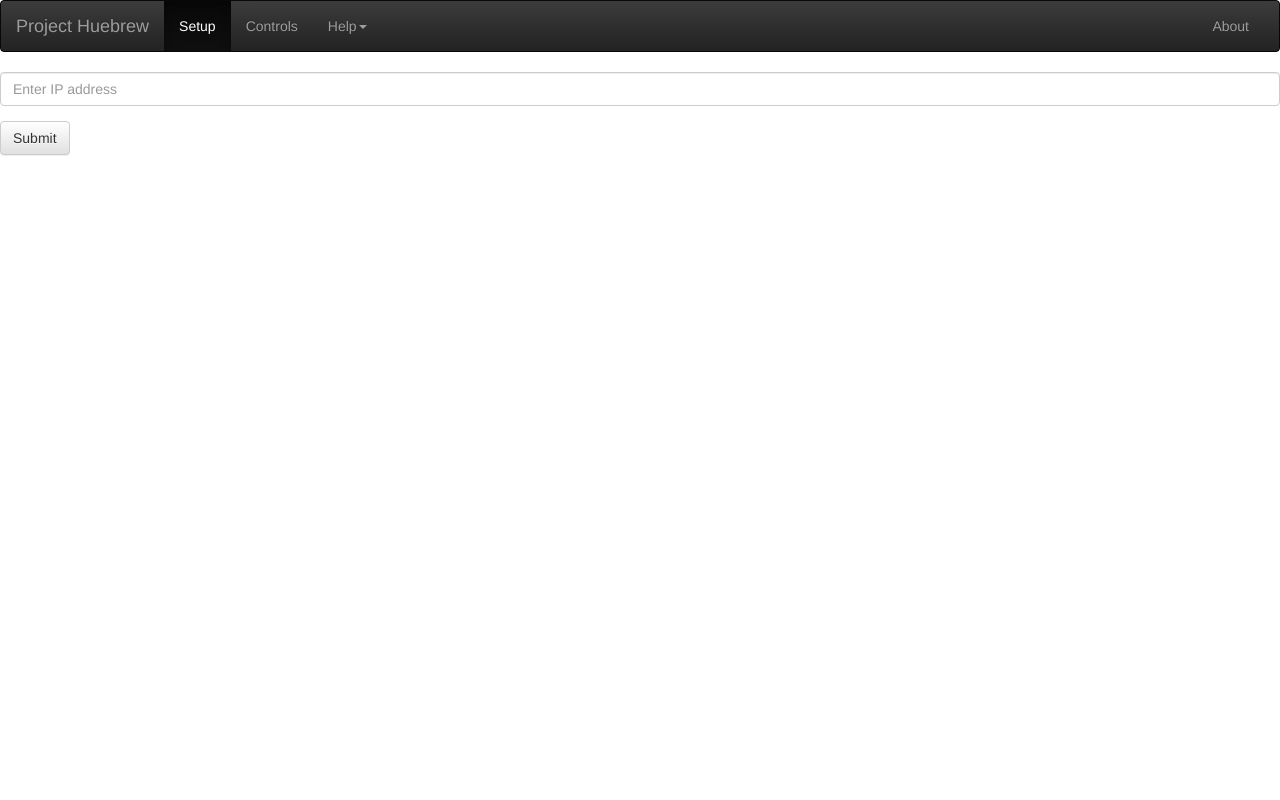
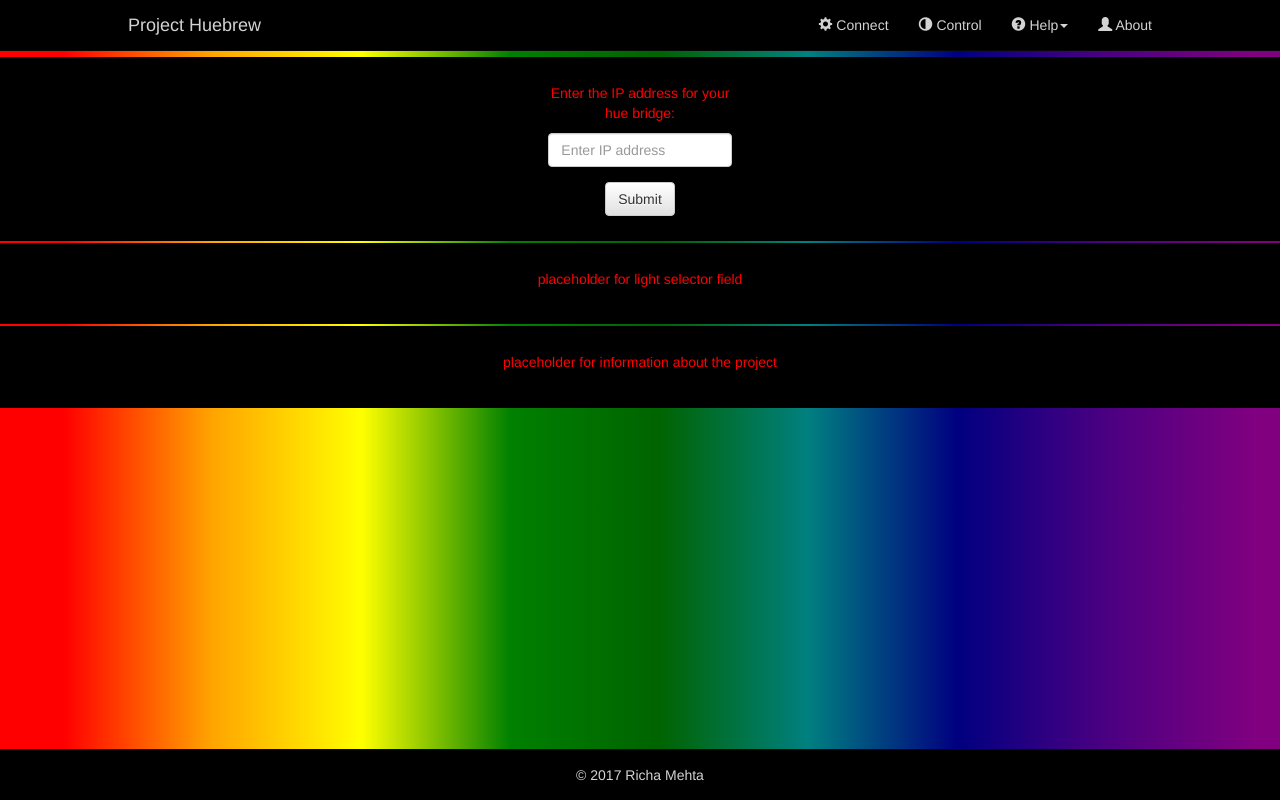
Before and after one commit to purplestencil/project-huebrew, a plain HTML site: page huebrew.html in a window 1280 px wide. Drawn offline with nearby package versions, Linux system fonts and the light colour scheme.

Commit message:
Add placeholder containers and modify stylesheet

```diff
--- /dev/null
+++ b/css/huebrew.less
@@ -0,0 +1,112 @@
+//navbar variables setup
+@bgnav: black;
+@txtnav: lightgray;
+@bgnavactive: white;
+@txtnavactive: black;
+@bgnavhover: fadeout(@bgnavactive, 90%);
+@txtnavhover: @bgnavactive;
+@bgnavmenu: @bgnavactive;
+@txtnavmenu: @txtnavactive;
+@navoffset: 10%;
+@navbox: inset 0px 4px 0px @bgnavactive;
+
+//body variables setup
+@bgbody: black;
+@txtbody: red;
+@spaceabove: 2%;
+@spacebelow: 2%;
+@height: 100%;
+@padtop: 56px;
+
+@rainbow: -webkit-linear-gradient(left, red 5%, orange, yellow, green, darkgreen, teal, navy, indigo, purple 98%);
+
+//body padding to offset navbar overlay
+html, body {
+  color: @txtbody;
+  height: @height;
+  background: @rainbow;
+}
+
+.navheader,
+.navfooter {
+  background: @bgnav !important;
+  padding-left: @navoffset;
+  padding-right: @navoffset;
+}
+
+//custom navbar header only containersettings
+#pagehead {
+}
+
+//navbar text and background color settings
+.navbar-inverse .navbar-brand,
+.navbar-inverse .navbar-nav > li > a,
+.navbar-inverse {
+  color: @txtnav;
+  background-color: @bgnav;
+}
+
+//set color for highlighted menu option
+.navbar-inverse .navbar-nav > li > a:hover,
+.navbar-inverse .navbar-nav > li > a:focus {
+  color: @txtnavhover;
+  background-color: @bgnavhover;
+  box-shadow: @navbox;
+}
+
+//set color for selected/active tab or dropdown link
+.navbar-inverse .navbar-nav>.active>a,
+.navbar-inverse .navbar-nav>.active>a:hover,
+.navbar-inverse .navbar-nav>.active>a:focus,
+.dropdown-menu>li>a:hover,
+.dropdown-menu>li>a:focus {
+  color: @txtnavactive;
+  background-color: @bgnavactive;
+  //box-shadow: @navbox;
+}
+
+//navbar dropdown menu text and background color settings
+.dropdown-menu, .dropdown-menu>li>a{
+  color: @txtnavmenu;
+  background-color: @bgnavmenu;
+}
+
+//offset navbar bottom margin
+.navbar-bottom {
+  height: @padtop;
+  background: @rainbow;
+}
+
+//container edge setup
+.container-edge {
+  background-image: @rainbow;
+  padding: 1px 0px 1px 0px;
+}
+
+//in html, add "rainbow-edge" to a div class that holds all other containers
+//to add a rainbow padding to each child div
+.container-edge > div {}
+
+//fill container for bottom of page
+.bottom-fill {
+  width: @height;
+  height: @height;
+  min-height: @height;
+  background: @rainbow;
+}
+
+//container formatting for hue controls
+.hue-container {
+  background: @bgbody;
+  padding-top: @spaceabove;
+  padding-bottom: @spacebelow;
+  height: @height;
+  text-align: center;
+}
+
+//custom footer only container settings
+#pagefoot {
+  padding-top: 15px;
+  padding-bottom: 5px;
+  text-align: center;
+}
--- a/huebrew.html
+++ b/huebrew.html
@@ -8,8 +8,11 @@
 
 	<title>Huebrew</title>
 
-	<!-- Latest compiled and minified CSS -->
+	<!-- Latest compiled and minified Bootstrap CSS -->
 	<link rel="stylesheet" href="https://maxcdn.bootstrapcdn.com/bootstrap/3.3.7/css/bootstrap.min.css" integrity="sha384-BVYiiSIFeK1dGmJRAkycuHAHRg32OmUcww7on3RYdg4Va+PmSTsz/K68vbdEjh4u" crossorigin="anonymous">
+
+	<!-- Huebrew stylesheet -->
+	<link rel="stylesheet" type="text/css" href="css/huebrew.css" />
 
 	<!-- Optional theme -->
 	<link rel="stylesheet" href="https://maxcdn.bootstrapcdn.com/bootstrap/3.3.7/css/bootstrap-theme.min.css" integrity="sha384-rHyoN1iRsVXV4nD0JutlnGaslCJuC7uwjduW9SVrLvRYooPp2bWYgmgJQIXwl/Sp" crossorigin="anonymous">
@@ -20,6 +23,9 @@
 	<!--Latest compiled and minified JavaScript -->
 	<script src="https://maxcdn.bootstrapcdn.com/bootstrap/3.3.7/js/bootstrap.min.js" integrity="sha384-Tc5IQib027qvyjSMfHjOMaLkfuWVxZxUPnCJA7l2mCWNIpG9mGCD8wGNIcPD7Txa" crossorigin="anonymous"></script>
 
+	<!-- Huebrew JS script -->
+	<script src="js/huebrew.js" type="text/javascript"></script>
+
 
 	<style>
 
@@ -28,9 +34,12 @@
 </head>
 
 <body>
-<nav class="navbar navbar-inverse">
-  <div class="container-fluid">
-    <!-- Brand and toggle get grouped for better mobile display -->
+<!-- navigation header -->
+<header>
+  <a id="top" name="home"></a>
+  <nav class="navbar navbar-inverse navbar-fixed-top">
+    <div class="container-fluid navheader" id="pagehead">
+      <!-- brand and toggle grouped for better mobile display -->
       <div class="navbar-header">
         <button type="button" class="navbar-toggle collapsed" data-toggle="collapse" data-target="#bs-example-navbar-collapse-1" aria-expanded="false">
         <span class="sr-only">Toggle navigation</span>
@@ -38,41 +47,96 @@
         <span class="icon-bar"></span>
         <span class="icon-bar"></span>
       </button>
-      <a class="navbar-brand" href="#">Project Huebrew</a>
+        <a class="navbar-brand" href="#top">Project Huebrew</a>
       </div>
 
-    <!-- Collect the nav links, forms, and other content for toggling -->
+      <!-- collect nav links, forms, and other content for toggling -->
       <div class="collapse navbar-collapse" id="bs-example-navbar-collapse-1">
-      <ul class="nav navbar-nav">
-        <li class="active"><a href="#">Setup<span class="sr-only">(current)</span></a></li>
-        <li><a href="#">Controls</a></li>
+
+        <ul class="nav navbar-nav navbar-right" id="navbarAlign">
+          <li><a href="#connect"><span class="glyphicon glyphicon-cog"></span> Connect<span class="sr-only">(current)</span></a></li>
+          <li><a href="#control"><span class="glyphicon glyphicon-adjust"></span> Control</a></li>
           <li class="dropdown">
-          <a href="#" class="dropdown-toggle" data-toggle="dropdown" role="button" aria-haspopup="true" aria-expanded="false">Help<span class="caret"></span></a>
+            <a href="#help" class="dropdown-toggle" data-toggle="dropdown" role="button" aria-haspopup="true" aria-expanded="false"><span class="glyphicon glyphicon-question-sign"></span> Help<span class="caret"></span></a>
             <ul class="dropdown-menu">
-            <li><a href="#">How to...</a></li>
-            <li><a href="#">Documentation</a></li>
+              <li><a href="#howto">How to...</a></li>
+              <li><a href="#doc">Documentation</a></li>
               <li role="separator" class="divider"></li>
-            <li><a href="#">About Project Huebrew</a></li>
+              <li><a href="#about2">About Project Huebrew</a></li>
             </ul>
           </li>
-      </ul>
-      <!--<form class="navbar-form navbar-left">
+          <!-- BEGIN SEARCH FIELD <form class="navbar-form navbar-left">
         <div class="form-group">
           <input type="text" class="form-control" placeholder="Search">
         </div>
         <button type="submit" class="btn btn-default">Submit</button>
-      </form>-->
-      <ul class="nav navbar-nav navbar-right">
-        <li><a href="#">About</a></li>
+      </form> END SEARCH FIELD -->
+          <li><a href="#about"><span class="glyphicon glyphicon-user"></span> About</a></li>
         </ul>
-    </div><!-- /.navbar-collapse -->
-  </div><!-- /.container-fluid -->
+      </div>
+      <!-- end navbar-collapse -->
+    </div>
+    <!-- end container-fluid -->
   </nav>
+</header>
+<!-- end havigation header -->
 
+<!-- set up offset margin for navbar -->
+<div class="navbar-bottom">
+</div>
+<!-- end navbar margin -->
+
+<!-- start connect section -->
+  <section class="container-edge" id="connect">
+    <div class="container-fluid hue-container">
+      <div class="row">
+        <div class="col-md-2 col-md-offset-5">
           <form>
         <div class="form-group">
-          <input type="text" class="form-control" placeholder="Enter IP address">
+          <p>Enter the IP address for your hue bridge: </p><input type="text" class="form-control" placeholder="Enter IP address">
         </div>
         <button type="submit" class="btn btn-default">Submit</button>
       </form>
+        </div>
+      </div>
+    </div>
+  </section>
+<!-- end connect section -->
+
+<!-- start control section -->
+  <section class="container-edge" id="control">
+    <div class="container-fluid hue-container">
+      <div class="row">
+        <div class="col-md-12">
+          <p>placeholder for light selector field</p>
+        </div>
+      </div>
+    </div>
+  </section>
+<!-- end control section -->
+
+<!-- start about section -->
+  <section class="container-edge" id="about">
+    <div class="container-fluid hue-container">
+      <div class="row">
+        <div class="col-md-12">
+          <p>placeholder for information about the project</p>
+        </div>
+      </div>
+    </div>
+  </section>
+<!-- end about section -->
+
+
+
+<!-- start footer -->
+<footer>
+  <nav class="navbar navbar-inverse navbar-fixed-bottom">
+    <div class="container-fluid navfooter" id="pagefoot">
+      <p>&copy; 2017 Richa Mehta</p>
+    </div>
+  </nav>
+  <p></p>
+</footer>
+<!-- end footer-->
 </body>
--- a/js/huebrew.js
+++ b/js/huebrew.js
@@ -1,6 +1,16 @@
 /*JavaScript code for Project Huebrew
   Author: Richa Mehta
 */
+
+//navigation active selector
+$(".nav li").click(function(){
+    $(this).addClass("active").siblings().removeClass("active");
+})
+
+//to adjust top offset for fixed navbar when jumping to anchor
+var shiftWindow = function() { scrollBy(0, -50) };
+if (location.hash) shiftWindow();
+window.addEventListener("hashchange", shiftWindow);
 
 //huebrew object
 var brew = {
@@ -16,5 +26,5 @@ var brew = {
 
 	//bridge IP address
 	bridgeIP:  null,
-	lastIP: "192.168.0.3";
+	lastIP: "192.168.0.3"
 };
```
Also changed, not shown: css/huebrew.css. Lines whose indentation alone changed are shown as unchanged.
